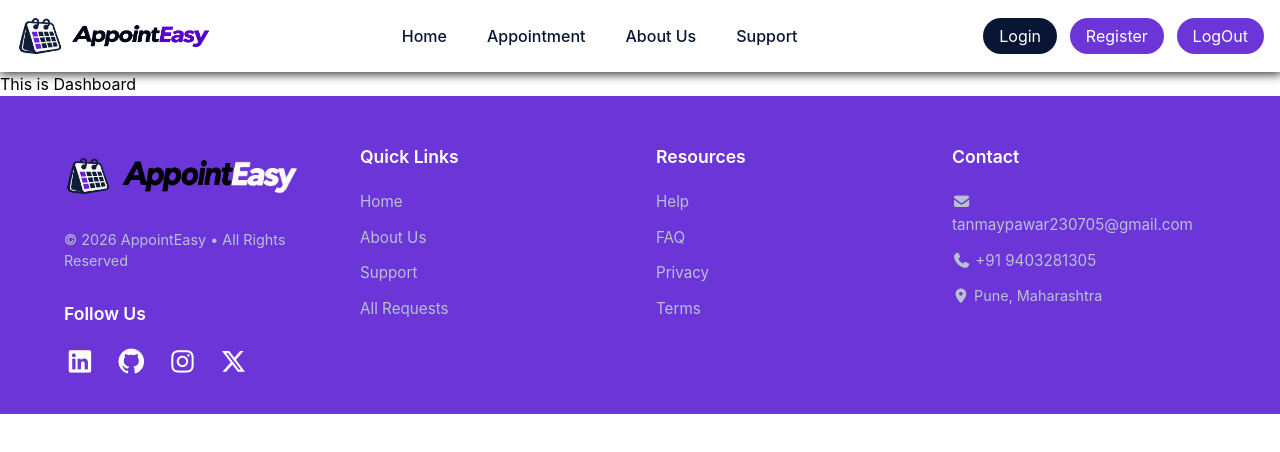
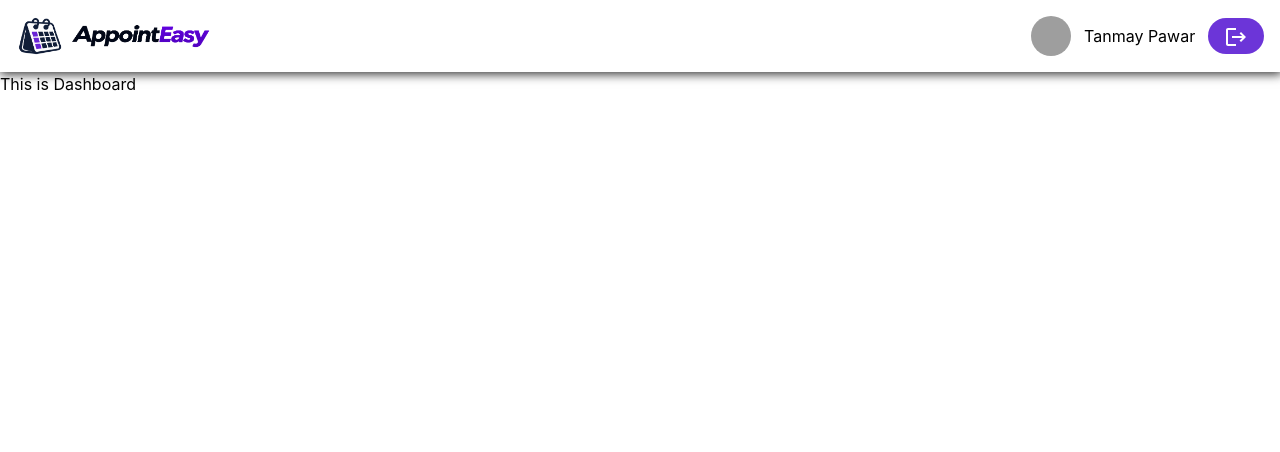
Before and after one commit to tanmaypawar23/Appointment-Management-System, a Next.js app in the folder appointment-management-system/: page /dashboard in a window 1280 px wide. Shown: the top 452 px of the page. Built offline with nearby package versions, Linux system fonts and the light colour scheme; grey boxes are pictures that could not be loaded; what @mui/material-nextjs would draw is missing.

Commit message:
dashboard Navbar Added

```diff
--- a/appointment-management-system/app/dashboard/page.jsx
+++ b/appointment-management-system/app/dashboard/page.jsx
@@ -1,3 +1,10 @@
+import NavbarDashboard from "@/components/NavbarDashboard";
+
 export default function Dashboard() {
-  return <h1>This is Dashboard</h1>;
+  return (
+    <>
+      <NavbarDashboard />
+      <h1>This is Dashboard</h1>
+    </>
+  );
 }
--- a/appointment-management-system/app/layout.js
+++ b/appointment-management-system/app/layout.js
@@ -1,8 +1,6 @@
 import { Geist, Geist_Mono } from "next/font/google";
 import { AppRouterCacheProvider } from "@mui/material-nextjs/v16-appRouter";
 import "./globals.css";
-import Navbar from "@/components/Navbar";
-import Footer from "@/components/Footer";
 import { AuthProvider } from "./Providers";
 
 const geistSans = Geist({
@@ -32,11 +30,9 @@ export default function RootLayout({ children }) {
     >
       <body className="">
         <>
-          <Navbar />
           <AppRouterCacheProvider>
             <AuthProvider>{children}</AuthProvider>
           </AppRouterCacheProvider>
-          <Footer />
         </>
       </body>
     </html>
--- a/appointment-management-system/components/LoginForm.jsx
+++ b/appointment-management-system/components/LoginForm.jsx
@@ -14,6 +14,8 @@ import MuiCard from "@mui/material/Card";
 import { styled } from "@mui/material/styles";
 import { signIn } from "next-auth/react";
 import { useRouter } from "next/navigation";
+import Navbar from "./Navbar";
+import Footer from "./Footer";
 
 const Card = styled(MuiCard)(({ theme }) => ({
   display: "flex",
@@ -75,6 +77,7 @@ export default function LoginForm() {
 
   return (
     <>
+      <Navbar />
       <CssBaseline enableColorScheme />
       <SignInContainer
         direction="column"
@@ -157,6 +160,7 @@ export default function LoginForm() {
           </Box>
         </Card>
       </SignInContainer>
+      <Footer />
     </>
   );
 }
--- /dev/null
+++ b/appointment-management-system/components/NavbarDashboard.jsx
@@ -0,0 +1,43 @@
+"use client";
+import { signOut } from "next-auth/react";
+import Link from "next/link";
+import { useRouter } from "next/navigation";
+import styles from "../style/Navbar.module.css";
+import Avatar from "@mui/material/Avatar";
+import LogoutIcon from "@mui/icons-material/Logout";
+import Tooltip from "@mui/material/Tooltip";
+
+export default function NavbarDashboard() {
+  const router = useRouter();
+
+  return (
+    <nav className={styles.navbar}>
+      <div className={styles.navbarLogo}>
+        <Link href="/" className={styles.logoLink}>
+          <img src="/logo.png" alt="logo" className={styles.logo} />
+
+          <img
+            src="/logoName.png"
+            alt="Logo Name"
+            className={styles.logoName}
+          />
+        </Link>
+      </div>
+
+      <div className={styles.navbar_button}>
+        <Avatar alt="Tanmay Pawar" src="/static/images/avatar/1.jpg" />
+        <div>
+          <h1>Tanmay Pawar</h1>
+        </div>
+        <Tooltip title="LogOut">
+          <button
+            className={styles.signup_buttton}
+            onClick={() => signOut({ callbackUrl: "/login" })}
+          >
+            <LogoutIcon fontSize="medium" />
+          </button>
+        </Tooltip>
+      </div>
+    </nav>
+  );
+}
--- a/appointment-management-system/components/RegisterFrom.jsx
+++ b/appointment-management-system/components/RegisterFrom.jsx
@@ -14,6 +14,8 @@ import Stack from "@mui/material/Stack";
 import MuiCard from "@mui/material/Card";
 import { styled } from "@mui/material/styles";
 import { useRouter } from "next/navigation";
+import Navbar from "./Navbar";
+import Footer from "./Footer";
 
 const Card = styled(MuiCard)(({ theme }) => ({
   display: "flex",
@@ -113,6 +115,7 @@ export default function RegisterFrom() {
   };
   return (
     <>
+      <Navbar />
       <CssBaseline enableColorScheme />
       <SignInContainer
         direction="column"
@@ -224,6 +227,7 @@ export default function RegisterFrom() {
           </Box>
         </Card>
       </SignInContainer>
+      <Footer />
     </>
   );
 }
```
